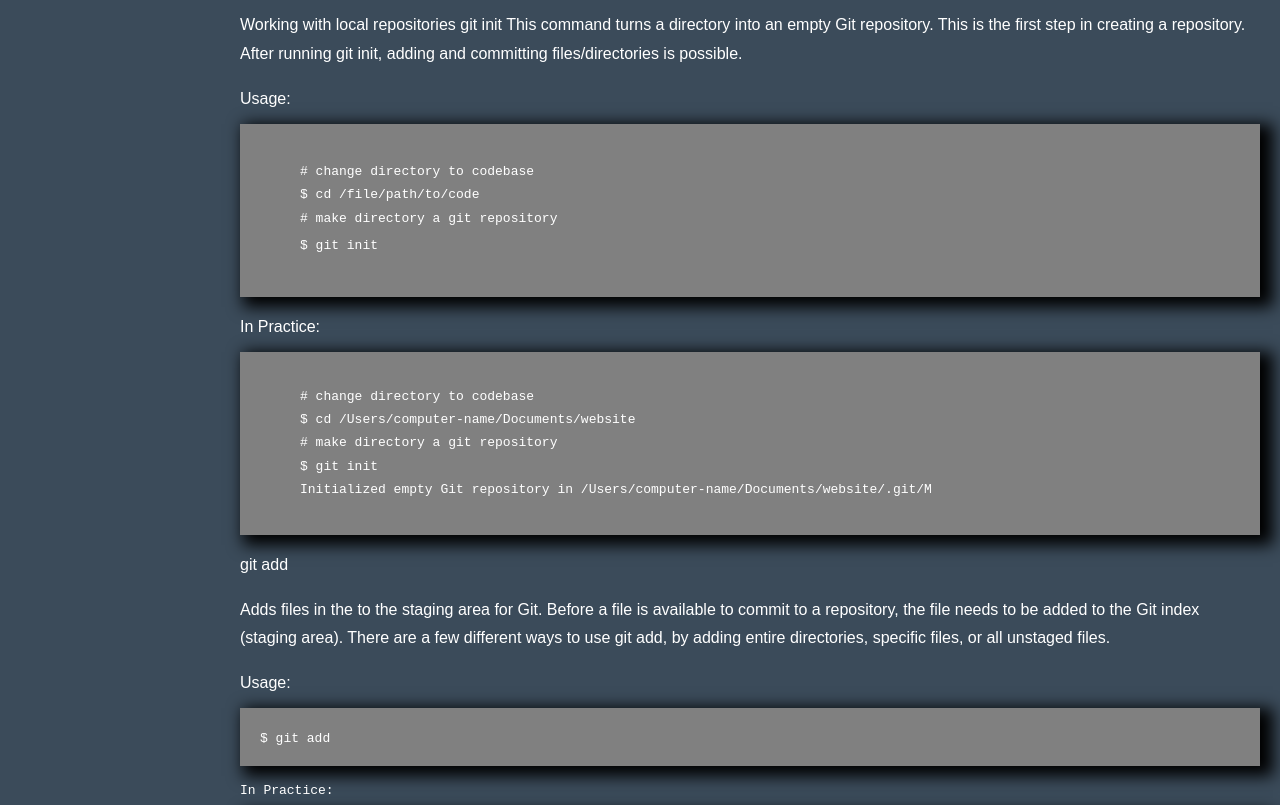
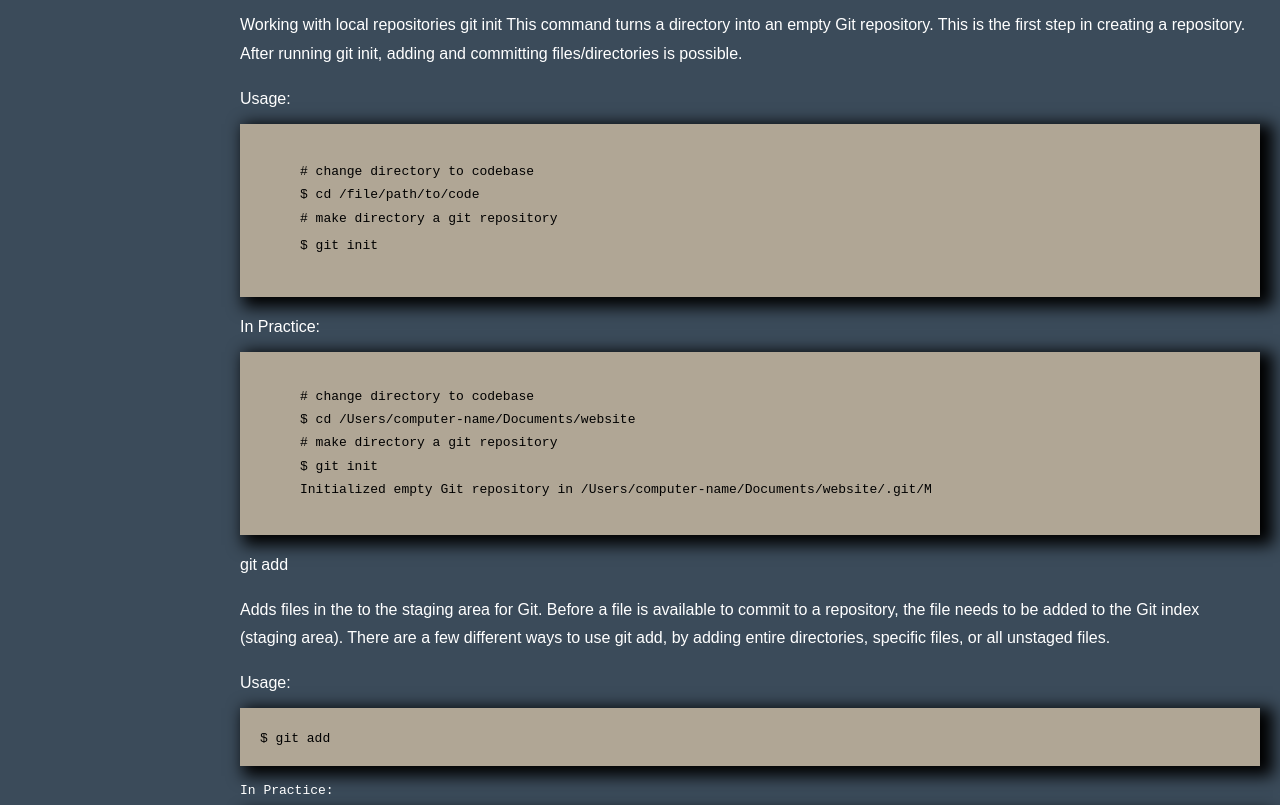
Before and after one commit to schouwecg/techdoc.github.io, a plain HTML site: page index.html in a window 1280 px wide. Shown: the part 3820-4625 px from the top of the page. Drawn offline with Linux system fonts and the light colour scheme; a web font is replaced by a local one.

Commit message:
Minor update #5
Changed background-color and color for the code block.
Thank you Mierdev

```diff
--- a/styles.css
+++ b/styles.css
@@ -71,11 +71,12 @@
 
 
   .container {
-  background-color: grey;
-  padding: 20px;
-    -webkit-box-shadow: 8px 5px 15px 5px #000000;
-  box-shadow: 8px 5px 15px 5px #000000;
-  }
+    background-color: #B0A695;
+    color: #000;
+    padding: 20px;
+      -webkit-box-shadow: 8px 5px 15px 5px #000000;
+    box-shadow: 8px 5px 15px 5px #000000;
+    }
 
 
   #working_with_the_command_line li {
```
